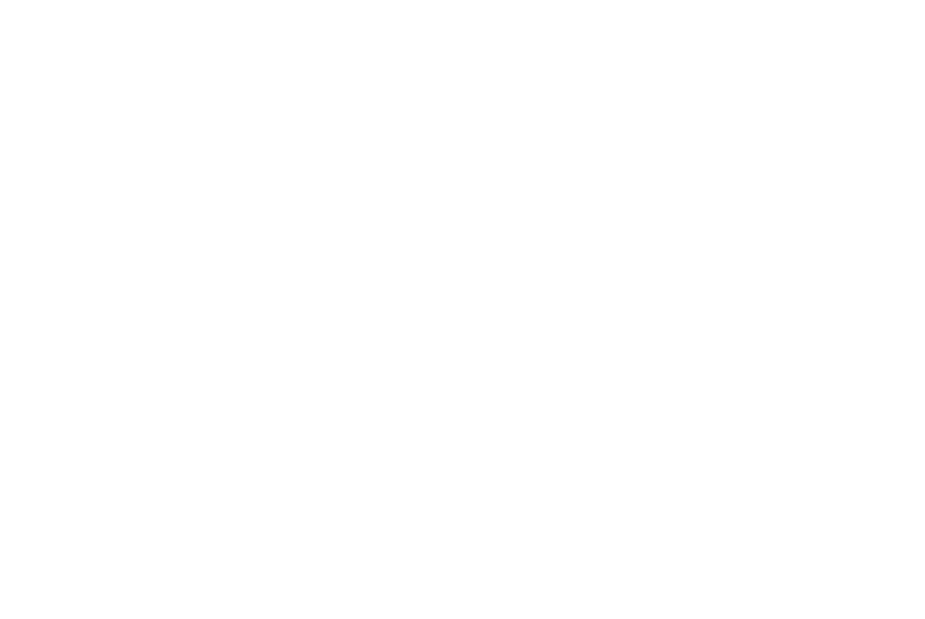
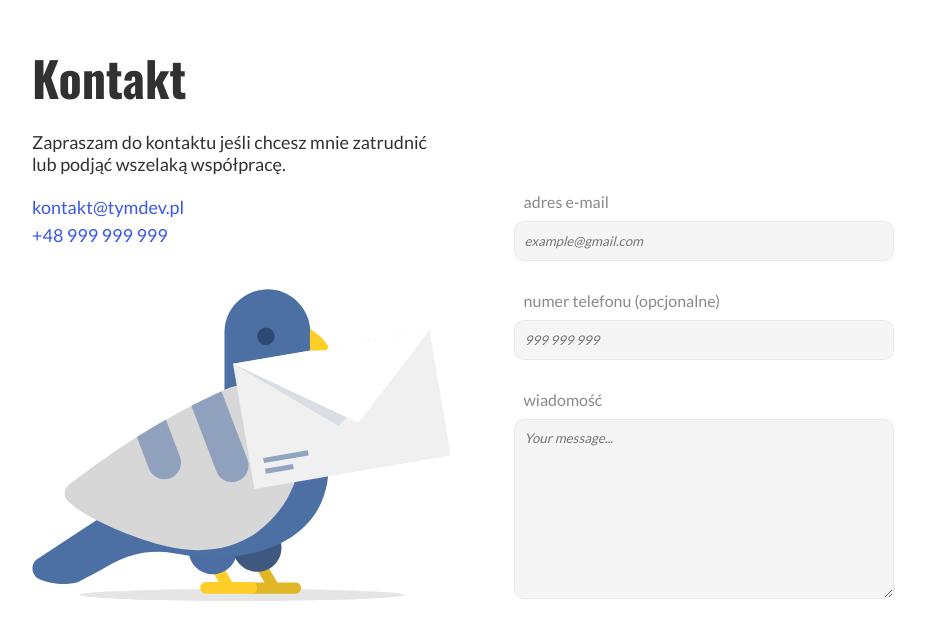
Before and after one commit to d0peCode/tymdev, an Angular app: page / in a window 1280 px wide. Shown: the part 3328-3947 px from the top of the page, without its empty margins (160-1085 px from the left). Before the commit the page ends 3360 px from the top, so only its background shows below. Built offline with nearby package versions, Linux system fonts and the light colour scheme.

Commit message:
contact component without logic

```diff
--- a/src/app/app.component.html
+++ b/src/app/app.component.html
@@ -6,4 +6,5 @@
 </div>
 <app-skills></app-skills>
 <app-portfolio></app-portfolio>
+<app-contact></app-contact>
 <router-outlet></router-outlet>
--- a/src/app/contact/contact.component.html
+++ b/src/app/contact/contact.component.html
@@ -1,3 +1,29 @@
-<p>
-  contact works!
-</p>
+<section class="contact">
+    <div class="contact__col">
+        <header class="contact__header">
+            <h2 class="heading heading--primary">Kontakt</h2>
+            <p class="contact__header-paragraph">Zapraszam do kontaktu jeśli chcesz mnie zatrudnić lub podjąć wszelaką współpracę.</p>
+            <div class="contact__links">
+                <a href="mailto:kontakt@tymdev.pl" target="_top">kontakt@tymdev.pl</a>
+                <a href="tel:123-456-7890">+48 999 999 999</a>
+            </div>
+            <img src="../../assets/message.png" alt="">
+        </header>
+    </div>
+    <div class="contact__col">
+        <form class="contact__form">
+            <div class="contact__input-box">
+                <label for="email" class="contact__input-label">adres e-mail</label>
+                <input type="email" id="email" class="contact__input-input" placeholder="example@gmail.com">
+            </div>
+            <div class="contact__input-box">
+                <label for="phone" class="contact__input-label">numer telefonu (opcjonalne)</label>
+                <input type="tel" id="phone" class="contact__input-input" placeholder="999 999 999">
+            </div>
+            <div class="contact__input-box">
+                <label for="message" class="contact__input-label">wiadomość</label>
+                <textarea id="message" class="contact__input-textarea" placeholder="Your message..."></textarea>
+            </div>
+        </form>
+    </div>
+</section>
--- /dev/null
+++ b/src/app/contact/contact.component.scss
@@ -0,0 +1,75 @@
+.contact {
+  width: 70%;
+  margin: 0 auto;
+  display: flex;
+
+  &__col {
+    width: 50%;
+  }
+
+  &__header {
+    max-width: 400px;
+
+    &-paragraph {
+      font-family: 'Lato', sans-serif;
+      width: 100%;
+      font-size: 18px;
+      color: #313131;
+    }
+  }
+
+  &__links {
+    font-family: 'Lato', sans-serif;
+    margin-bottom: 40px;
+
+    & a {
+      padding: 3px 0;
+      display: block;
+      text-decoration: none;
+      color: #3a57ea;
+      font-size: 18px;
+
+      &:hover {
+        text-decoration: underline;
+      }
+    }
+  }
+
+  &__form {
+    width: 85%;
+    margin: 150px auto 0 auto;
+  }
+
+  &__input {
+    &-box {
+      margin-bottom: 20px;
+      display: flex;
+      flex-direction: column;
+    }
+    &-label {
+      font-family: 'Lato', sans-serif;
+      font-size: 16px;
+      padding: 10px;
+      color: #898989;
+    }
+    &-input, &-textarea {
+      font-style: italic;
+      padding: 0 10px;
+      font-family: 'Lato', sans-serif;
+    }
+    &-input {
+      border: 1px solid #e9e9e9;
+      border-radius: 10px;
+      background-color: #f5f5f5;
+      height: 40px;
+    }
+    &-textarea {
+      border: 1px solid #e9e9e9;
+      border-radius: 10px;
+      background-color: #f5f5f5;
+      height: 180px;
+      padding: 10px;
+    }
+
+  }
+}
--- a/src/app/contact/contact.component.ts
+++ b/src/app/contact/contact.component.ts
@@ -3,7 +3,7 @@
 @Component({
   selector: 'app-contact',
   templateUrl: './contact.component.html',
-  styleUrls: ['./contact.component.sass']
+  styleUrls: ['./contact.component.scss']
 })
 export class ContactComponent implements OnInit {
 
--- a/src/app/portfolio/portfolio.component.html
+++ b/src/app/portfolio/portfolio.component.html
@@ -1,4 +1,4 @@
-<main class="portfolio">
+<main class="portfolio" role="main">
     <header class="portfolio__header">
         <h2 class="heading heading--primary">Portfolio</h2>
         <p class="portfolio__header-paragraph">Poniżej przedstawione są moje wybrane projekty. Niektóre projekty posiadają link do kodu na GitHubie jednakże większość z nich są projektami komercyjnymi, wykonanymi dla klientów dlatego nie mogę udostępnić ich kodu źródłowego. Użyj strzałek aby przewinąć.</p>
```
Also changed, not shown: src/app/contact/contact.component.sass (deleted), src/assets/message.png (added).
